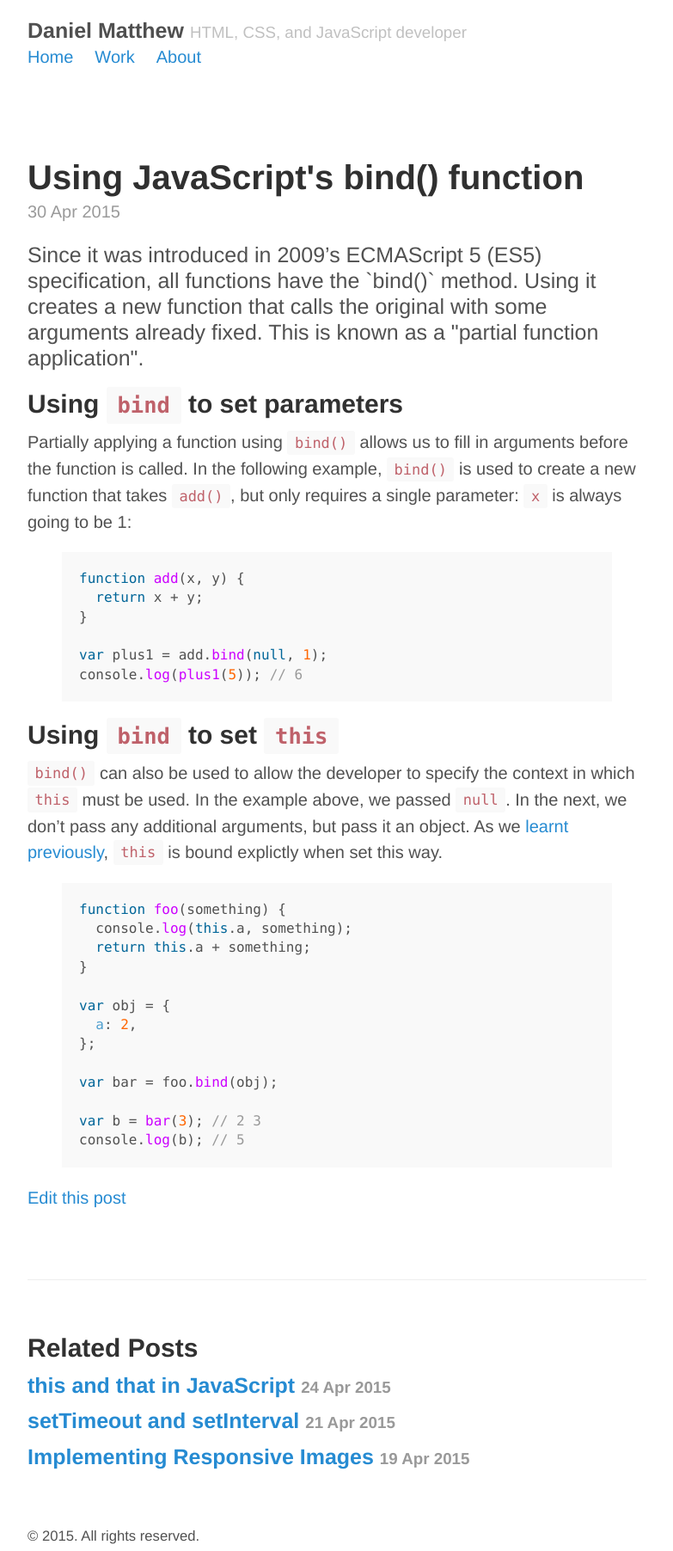
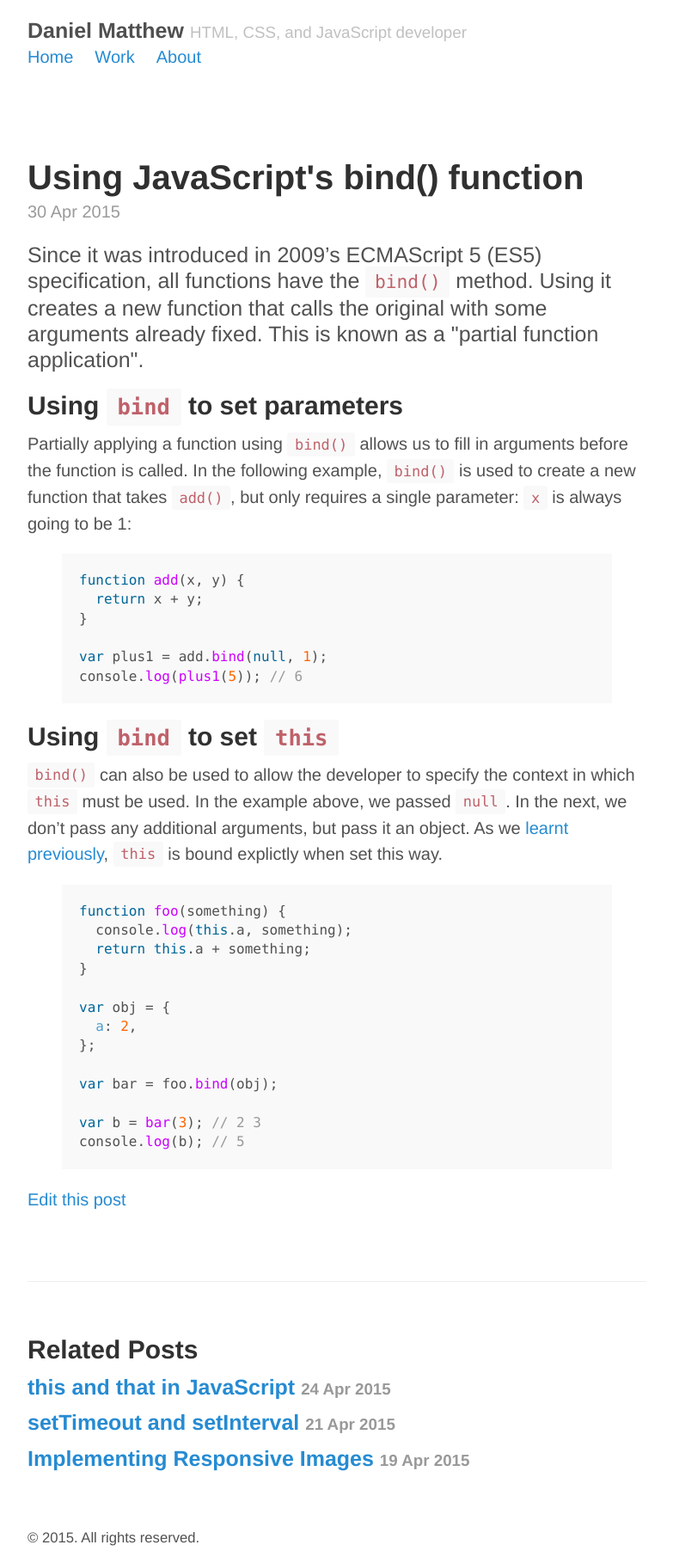
Before and after one commit to danielmatthew/website, a Jekyll site: the page built from _posts/2015-04-30-bind.md, in a window 1280 px wide. Shown: the whole page at 86% size, without its empty margins (248-1031 px from the left). Built offline with Jekyll 4.4.1, drawn with Linux system fonts in a browser that asks for light colours.

Commit message:
Mixing markdown and html again

```diff
--- a/_posts/2015-04-30-bind.md
+++ b/_posts/2015-04-30-bind.md
@@ -3,7 +3,7 @@
 layout: post
 ---
 
-<p class="lead">Since it was introduced in 2009’s ECMAScript 5 (ES5) specification, all functions have the `bind()` method. Using it creates a new function that calls the original with some arguments already fixed. This is known as a "partial function application".</p>
+<p class="lead">Since it was introduced in 2009’s ECMAScript 5 (ES5) specification, all functions have the <code>bind()</code> method. Using it creates a new function that calls the original with some arguments already fixed. This is known as a "partial function application".</p>
 
 ## Using `bind` to set parameters
 
```
